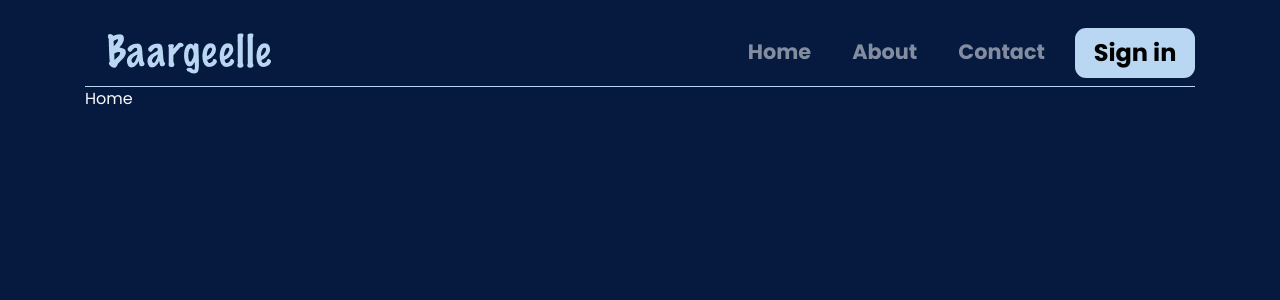
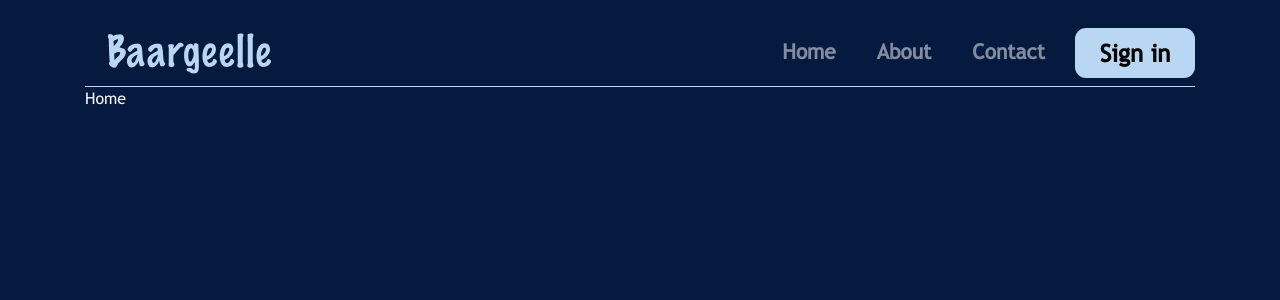
Before and after one commit to YOUSUFABDI/Baargeele, a React (Vite) app: page / in a window 1280 px wide. Shown: the top 300 px of the page. Built offline with nearby package versions, Linux system fonts and the light colour scheme.

Commit message:
new font added

```diff
--- a/src/style.css
+++ b/src/style.css
@@ -1,4 +1,13 @@
 @import url("https://fonts.googleapis.com/css2?family=Poppins:ital,wght@0,100;0,200;0,300;0,400;0,500;0,600;0,700;0,800;0,900;1,100;1,200;1,300;1,400;1,500;1,600;1,700;1,800;1,900&display=swap");
+
+@font-face {
+  font-family: "marker_felt";
+  src: url("../assets/marker_felt.ttf");
+}
+@font-face {
+  font-family: "trebuc";
+  src: url("../assets/trebuc.ttf");
+}
 
 :root {
   --dark-blue: #003559;
@@ -14,7 +23,7 @@
   padding: 0;
   margin: 0;
   box-sizing: border-box;
-  font-family: "Poppins", sans-serif;
+  font-family: "trebuc";
 }
 
 body {
```
Also changed, not shown: assets/marker_felt.ttf (added), assets/trebuc.ttf (added).
